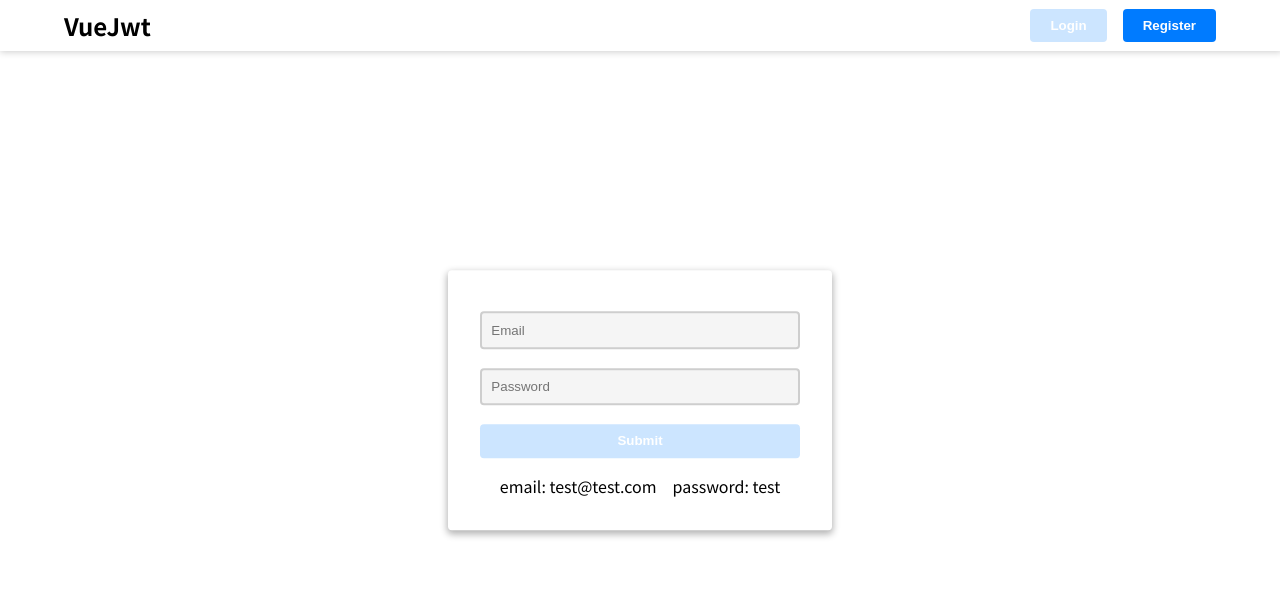
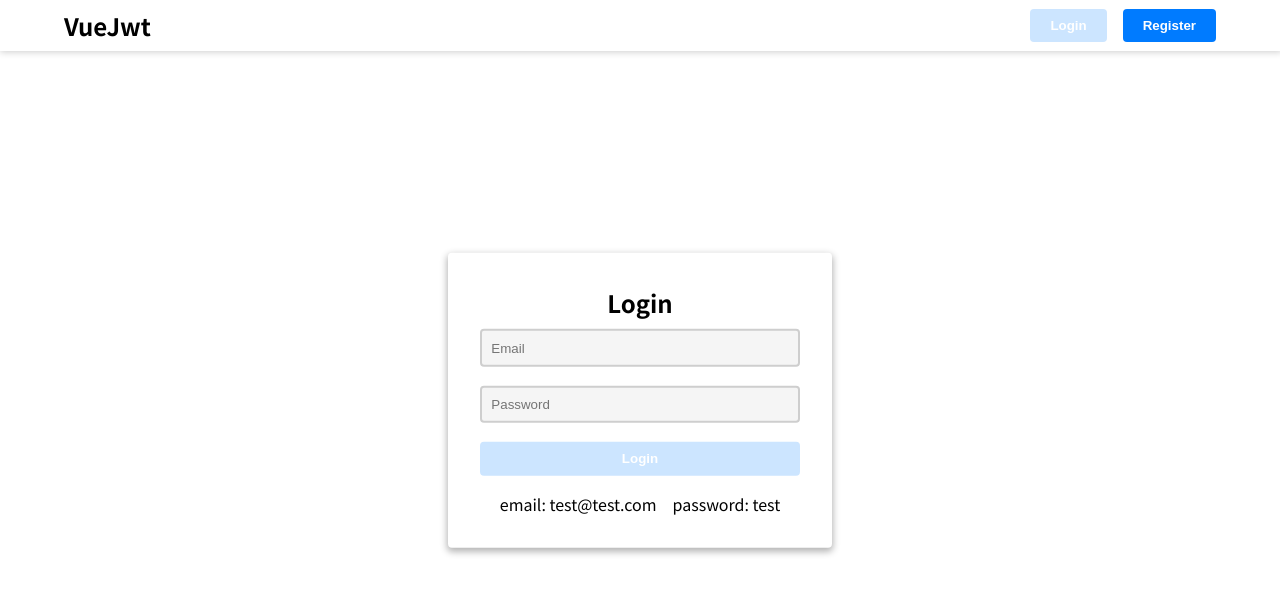
Before and after one commit to ra-md/vue-jwt-authentication, a Vue app: page /login in a window 1280 px wide. Shown: the top 594 px of the page. Built offline with nearby package versions, Linux system fonts and the light colour scheme.

Commit message:
rename props

```diff
--- a/src/components/Form.vue
+++ b/src/components/Form.vue
@@ -68,9 +68,9 @@
       ValidationProvider
     },
     props: {
-      fucek: {
+      name: {
         type: String,
-        default: 'default'
+        required: true
       }
     },
 		data() {
```
